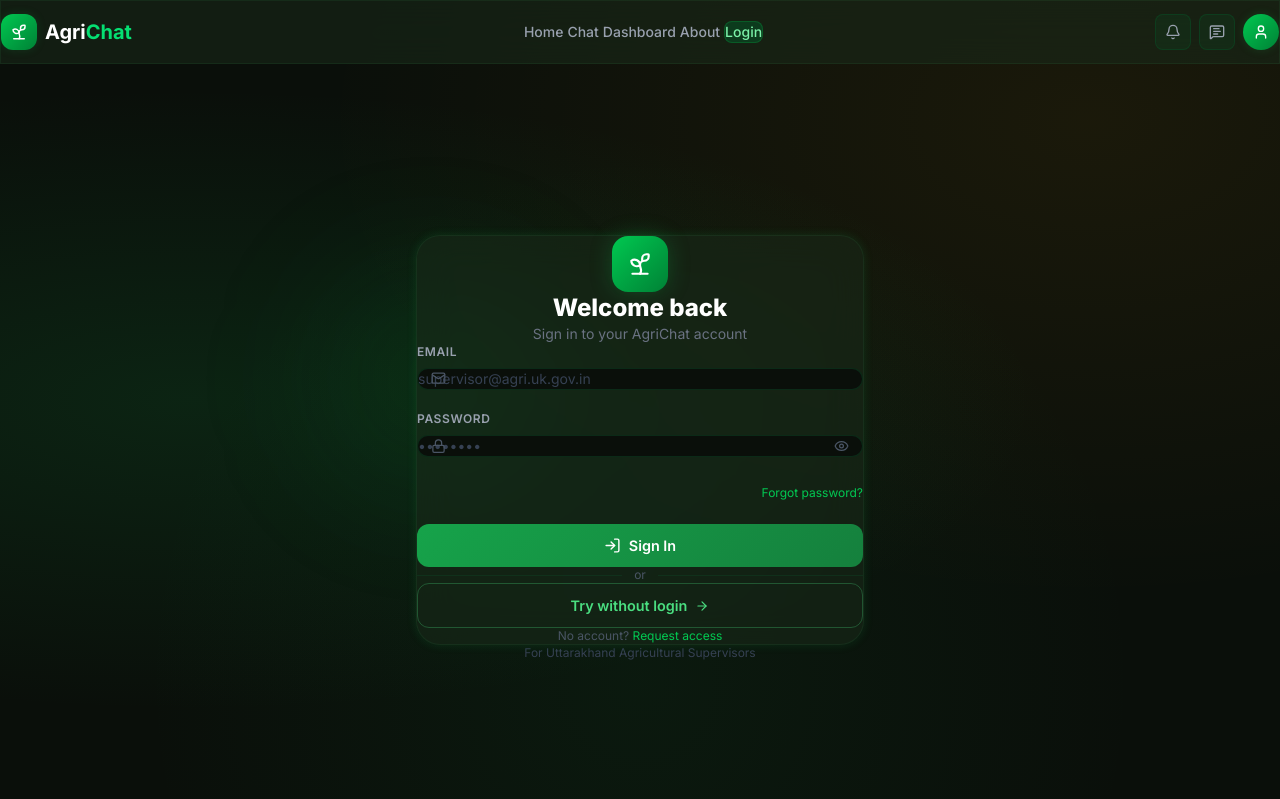
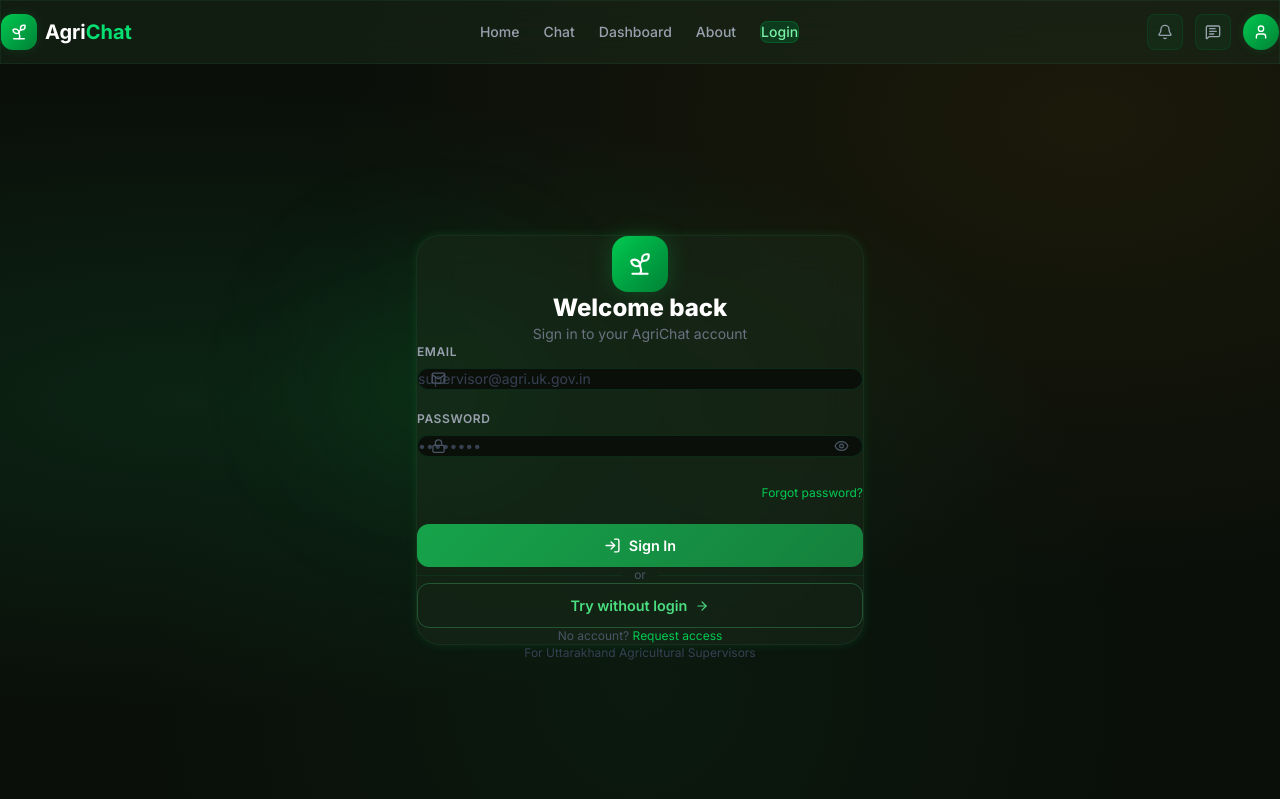
Before and after one commit to TUMBALI-HARSHITHA/AgriChat, a React (Vite) app: page /login in a window 1280 px wide. Shown: the top 799 px of the page. Built offline with nearby package versions, Linux system fonts and the light colour scheme.

Commit message:
style: increase spacing between navigation links and icons in Navbar on desktop

```diff
--- a/src/components/Navbar.jsx
+++ b/src/components/Navbar.jsx
@@ -33,7 +33,7 @@
         </Link>
 
         {/* Desktop links */}
-        <div className="hidden md:flex items-center gap-1">
+        <div className="hidden md:flex items-center gap-6">
           {navLinks.map(({ label, path }) => (
             <Link
               key={path}
@@ -51,7 +51,7 @@
         </div>
 
         {/* Desktop icons */}
-        <div className="hidden md:flex items-center gap-2">
+        <div className="hidden md:flex items-center gap-3">
           <button
             aria-label="Notifications"
             className="w-9 h-9 rounded-lg border border-green-800/30 bg-green-900/20 flex items-center justify-center text-gray-400 hover:text-green-300 transition-colors"
```
